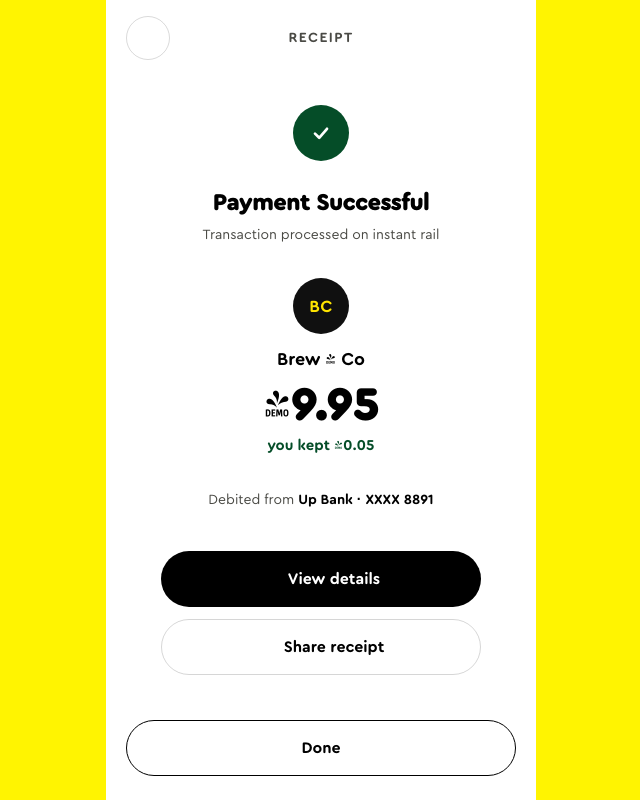
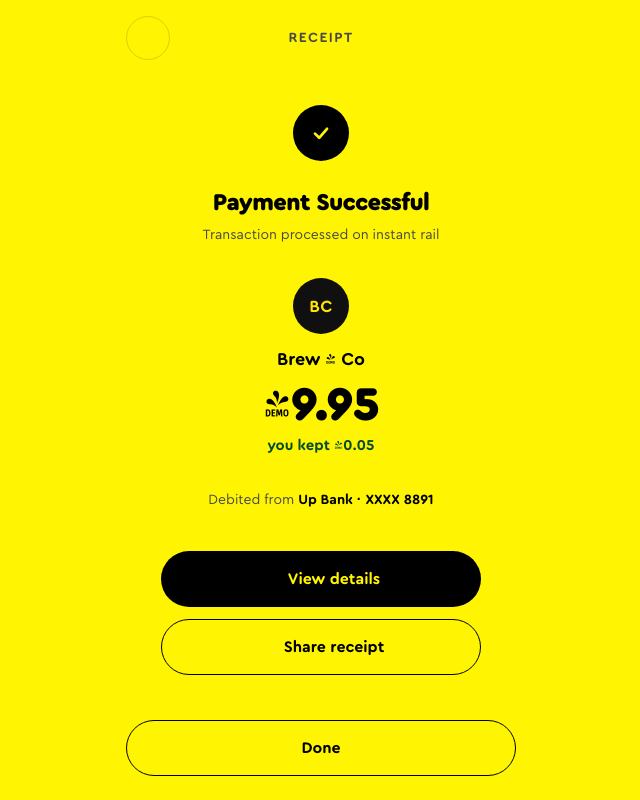
Before and after one commit to maliksiddhant02/Clevr, a Next.js app: page /p/1/done in a window 1280 px wide. Shown: the whole page, without its empty margins (314-954 px from the left). Built offline with nearby package versions, Linux system fonts and the light colour scheme; some icons are missing.

Commit message:
design: fix checkout keypad cutoffs, reposition account switch view button below title, and align receipt screen with yellow-and-ink canvas guidelines

```diff
--- a/app/(app)/account/page.tsx
+++ b/app/(app)/account/page.tsx
@@ -118,14 +118,16 @@
   }
 
   return (
-    <main className="pt-4 pb-28">
-      {/* ── Switch to Business View Header Row ── */}
-      <div className="flex items-center justify-between pt-4 pb-6">
-        <h1 className="display text-foreground text-[2.5rem]">Account</h1>
+    <main className="pt-6 pb-28">
+      {/* Title */}
+      <h1 className="display text-foreground text-[3.5rem]">Account</h1>
+
+      {/* Switch to Business View Button below the title */}
+      <div className="mt-3 mb-6">
         <form action={switchRole}>
           <button
             type="submit"
-            className="bg-foreground text-paper hover:opacity-90 flex h-10 px-4 items-center justify-center rounded-full text-[0.8125rem] font-bold transition-all cursor-pointer shrink-0"
+            className="bg-foreground text-paper hover:opacity-90 flex h-10 px-5 items-center justify-center rounded-full text-[0.8125rem] font-bold transition-all cursor-pointer"
           >
             Switch to business view
           </button>
@@ -178,18 +180,6 @@
       ) : (
         // ── SIGNED OUT: Sign Up Form View ──
         <div className="flex flex-col">
-          {/* Logo */}
-          <div className="mb-6">
-            <Image
-              src="/logo.png"
-              alt="clevr"
-              width={1774}
-              height={887}
-              priority
-              className="h-7 w-auto"
-            />
-          </div>
-
           {/* Heading block */}
           <h2 className="display text-foreground text-[2.75rem] leading-[1.05] font-black">
             Pay by bank.
--- a/app/p/[ref]/PinFlow.tsx
+++ b/app/p/[ref]/PinFlow.tsx
@@ -36,11 +36,11 @@
   };
 
   return (
-    // Replaced bg-paper with bg-background (Sun yellow) to match Clevr core canvas theme.
-    // Kept -mx-5 px-5 so borders and keypad grids stretch to full column width.
-    <main className="flex min-h-dvh flex-col bg-background text-foreground justify-between -mx-5 px-5">
-      {/* ── Header block matching UPI layout ── */}
-      <div className="pt-4 pb-4 border-b border-border bg-foreground/3">
+    // Removed px-5 from the top level main container so keypad grid lines touch screen edges.
+    // -mx-5 cancels parent padding to make container run 100% full column width.
+    <main className="flex min-h-dvh flex-col bg-background text-foreground justify-between -mx-5">
+      {/* ── Header block matching UPI layout (with px-5 horizontal padding) ── */}
+      <div className="pt-4 pb-4 border-b border-border bg-foreground/3 px-5">
         <div className="flex items-start justify-between">
           <div>
             <Link
@@ -50,7 +50,6 @@
               CANCEL
             </Link>
             <div className="mt-3">
-              {/* Relocated CommBank logo badge to the left-hand details block */}
               <span className="text-[0.9375rem] font-black tracking-[-0.03em] text-[#FFCC00] bg-black px-2 py-0.5 rounded-md inline-block">
                 CommBank
               </span>
@@ -83,7 +82,7 @@
         </div>
       </div>
 
-      {/* ── Center Content PIN Indicators ── */}
+      {/* ── Center Content PIN Indicators (with px-5 horizontal padding) ── */}
       <div className="flex flex-col items-center justify-center flex-1 py-6 px-5 gap-6">
         <div className="text-center">
           <h2 className="text-muted-foreground text-[0.875rem] font-bold uppercase tracking-widest">
@@ -122,7 +121,7 @@
         </div>
       </div>
 
-      {/* ── Custom Numeric Keypad flat on Sun ground ── */}
+      {/* ── Custom Numeric Keypad flat on Sun ground (NO horizontal padding so it touches screen edges) ── */}
       <div className="shrink-0">
         <div className="grid grid-cols-3 border-t border-foreground/16">
           {["1", "2", "3", "4", "5", "6", "7", "8", "9"].map((num) => (
--- a/app/p/[ref]/done/page.tsx
+++ b/app/p/[ref]/done/page.tsx
@@ -7,7 +7,6 @@
   Cancel01Icon,
   Share01Icon,
   ReceiptIcon,
-  ArrowRight01Icon,
 } from "@hugeicons/core-free-icons";
 import { HugeiconsIcon } from "@hugeicons/react";
 import { findPayment, type SamplePayment } from "@/lib/sample";
@@ -41,7 +40,7 @@
 
   if (!payment) {
     return (
-      <div className="flex h-dvh items-center justify-center bg-paper text-foreground -mx-5 px-5">
+      <div className="flex h-dvh items-center justify-center bg-background text-foreground -mx-5 px-5">
         <span className="text-[1.0625rem] font-semibold">Loading...</span>
       </div>
     );
@@ -58,10 +57,11 @@
   };
 
   return (
-    // Make full-bleed to cover screen and avoid yellow borders
-    <main className="flex min-h-dvh flex-col bg-paper text-foreground justify-between -mx-5 px-5 pb-[max(1.5rem,env(safe-area-inset-bottom))] pt-4">
-      {/* ── Top Bar with "X" Close Button ── */}
-      <div className="flex items-center justify-between w-full">
+    // Replaced bg-paper with bg-background (Sun yellow) and removed horizontal container padding.
+    // Kept -mx-5 to make the container run 100% full column width.
+    <main className="flex min-h-dvh flex-col bg-background text-foreground justify-between -mx-5 pb-[max(1.5rem,env(safe-area-inset-bottom))] pt-4">
+      {/* ── Top Bar with "X" Close Button (with px-5 horizontal padding) ── */}
+      <div className="flex items-center justify-between w-full px-5">
         <Link
           href="/"
           aria-label="Close and go home"
@@ -75,10 +75,10 @@
         <span className="h-11 w-11" /> {/* Spacer to align title */}
       </div>
 
-      {/* ── Core Success details taking less space ── */}
-      <div className="flex-1 flex flex-col items-center justify-center py-6 gap-6">
-        {/* Simple success tick */}
-        <div className="flex h-14 w-14 items-center justify-center rounded-full bg-success text-paper shadow-sm">
+      {/* ── Core Success details (with px-5 horizontal padding) ── */}
+      <div className="flex-1 flex flex-col items-center justify-center py-6 px-5 gap-6">
+        {/* Themed Success tick: solid black ground, yellow checkmark */}
+        <div className="flex h-14 w-14 items-center justify-center rounded-full bg-foreground text-sun shadow-sm">
           <svg
             width={24}
             height={24}
@@ -122,11 +122,11 @@
           Debited from <span className="font-semibold text-foreground">Up Bank · XXXX 8891</span>
         </div>
 
-        {/* Dynamic Details and Share buttons inside content area */}
+        {/* Inverted Buttons: Solid black View Details, outlined Share Receipt */}
         <div className="flex flex-col gap-3 w-full max-w-[20rem] mt-4">
           <Link
             href={`/payment/${ref}`}
-            className="bg-foreground text-paper hover:opacity-90 flex h-14 w-full items-center justify-center rounded-2xl text-[1rem] font-bold transition-opacity cursor-pointer gap-2"
+            className="bg-foreground text-sun hover:opacity-90 flex h-14 w-full items-center justify-center rounded-2xl text-[1rem] font-bold transition-opacity cursor-pointer gap-2"
           >
             <HugeiconsIcon icon={ReceiptIcon} size={18} strokeWidth={2} />
             View details
@@ -134,7 +134,7 @@
 
           <button
             onClick={handleShare}
-            className="border-border text-foreground hover:bg-foreground/5 flex h-14 w-full items-center justify-center rounded-2xl border text-[1rem] font-bold transition-colors cursor-pointer gap-2"
+            className="border-foreground text-foreground hover:bg-foreground/5 flex h-14 w-full items-center justify-center rounded-2xl border text-[1rem] font-bold transition-colors cursor-pointer gap-2"
           >
             <HugeiconsIcon icon={Share01Icon} size={18} strokeWidth={2} />
             Share receipt
@@ -142,8 +142,8 @@
         </div>
       </div>
 
-      {/* ── Bottom Done button ── */}
-      <div className="w-full">
+      {/* ── Bottom Done button (with px-5 horizontal padding) ── */}
+      <div className="w-full px-5">
         <Link
           href="/"
           className="border-foreground text-foreground hover:bg-foreground/5 flex h-14 w-full items-center justify-center rounded-2xl border text-[1rem] font-bold transition-colors cursor-pointer"
```
